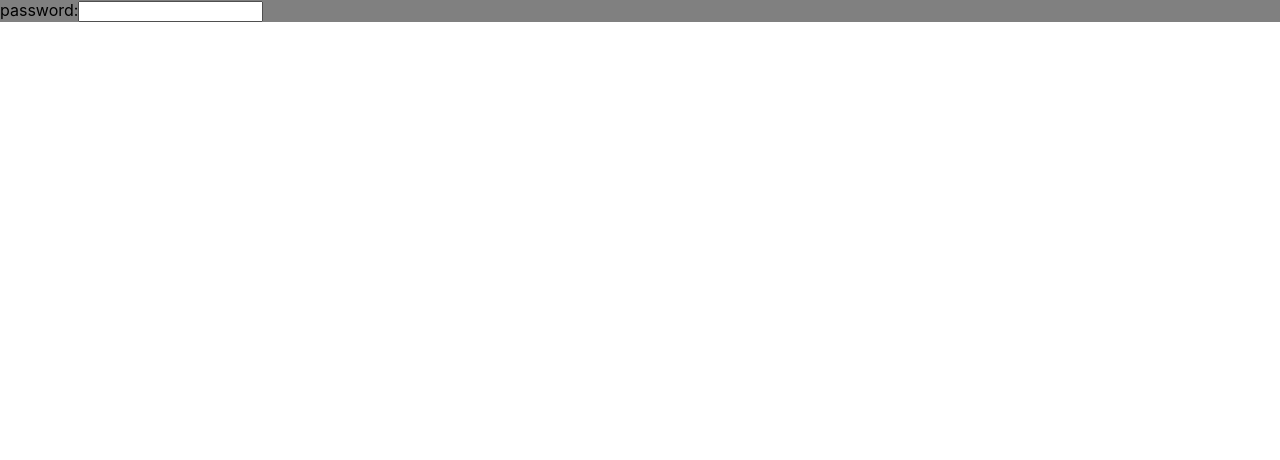
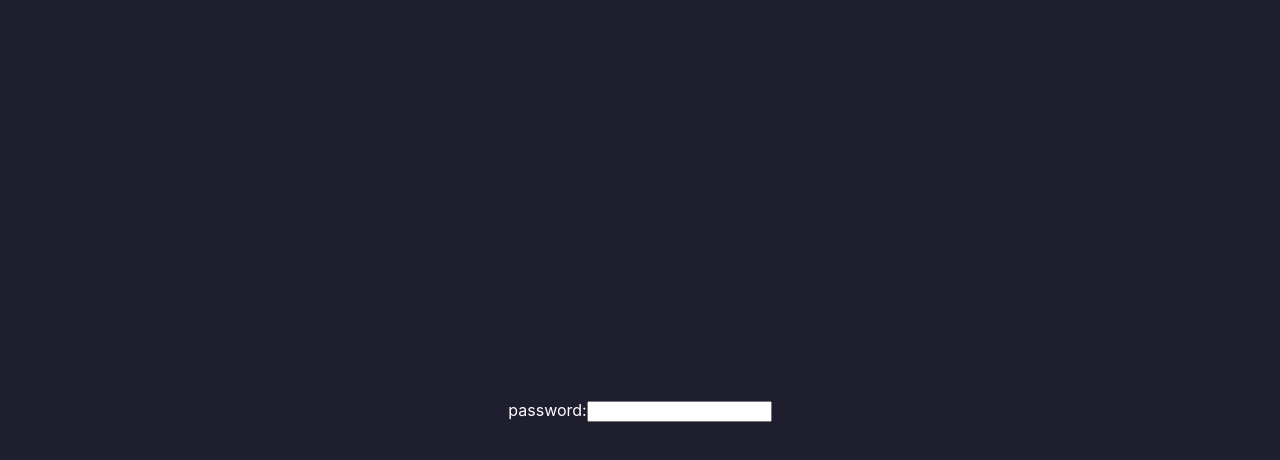
Before and after one commit to Drkeck/MiniWebTests, a Next.js app: page /password in a window 1280 px wide. Shown: the top 460 px of the page. Built offline with nearby package versions, Linux system fonts and the light colour scheme.

Commit message:
added a css module to help with styling the password page specifically

```diff
--- a/pages/password.js
+++ b/pages/password.js
@@ -1,4 +1,5 @@
 import {useState} from "react"
+import styles from "./password.module.css"
 
 function PassWall() {
     const [input, setInput] = useState("");
@@ -8,9 +9,9 @@ function PassWall() {
     }
 
     return(
-        <div className="background" style={{background: "gray"}}>
-            <form onSubmit={handlePassword}>
-                <label htmlFor="pass">password:</label>
+        <div className={styles.background}>
+            <form onSubmit={handlePassword} className={styles.forum}>
+                <label htmlFor="pass" >password:</label>
                 <input value={input} onChange={(e) => setInput(e.target.value)} id="pass" type="password"/>
             </form>
         </div>
--- /dev/null
+++ b/pages/password.module.css
@@ -0,0 +1,11 @@
+.background {
+    background: rgb(30, 30, 47);
+    height: 100vh;
+}
+
+.forum {
+    height: 100vh;
+    color: white;
+    text-align: center;
+    padding: 50vh 0;
+}
```
